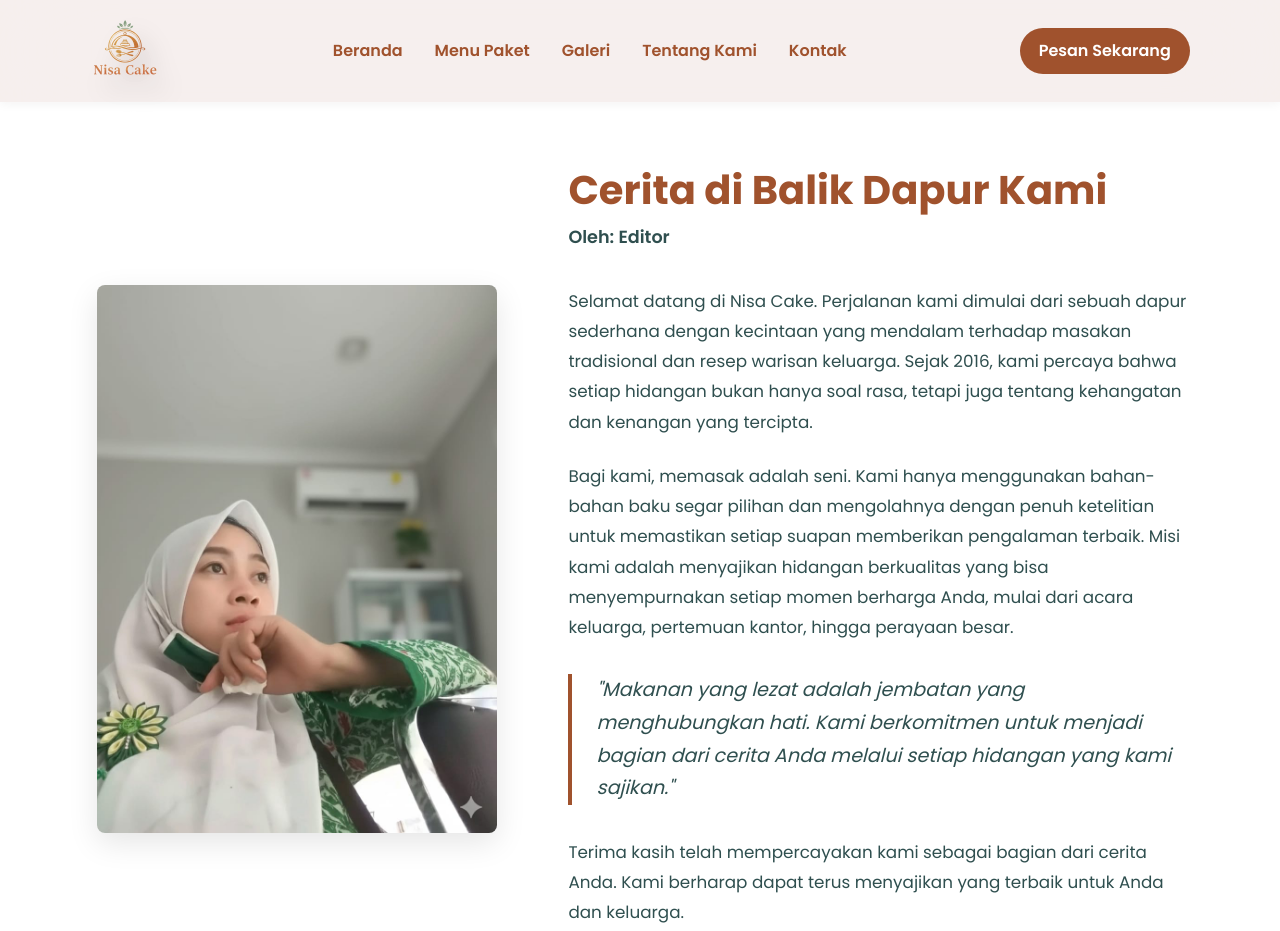
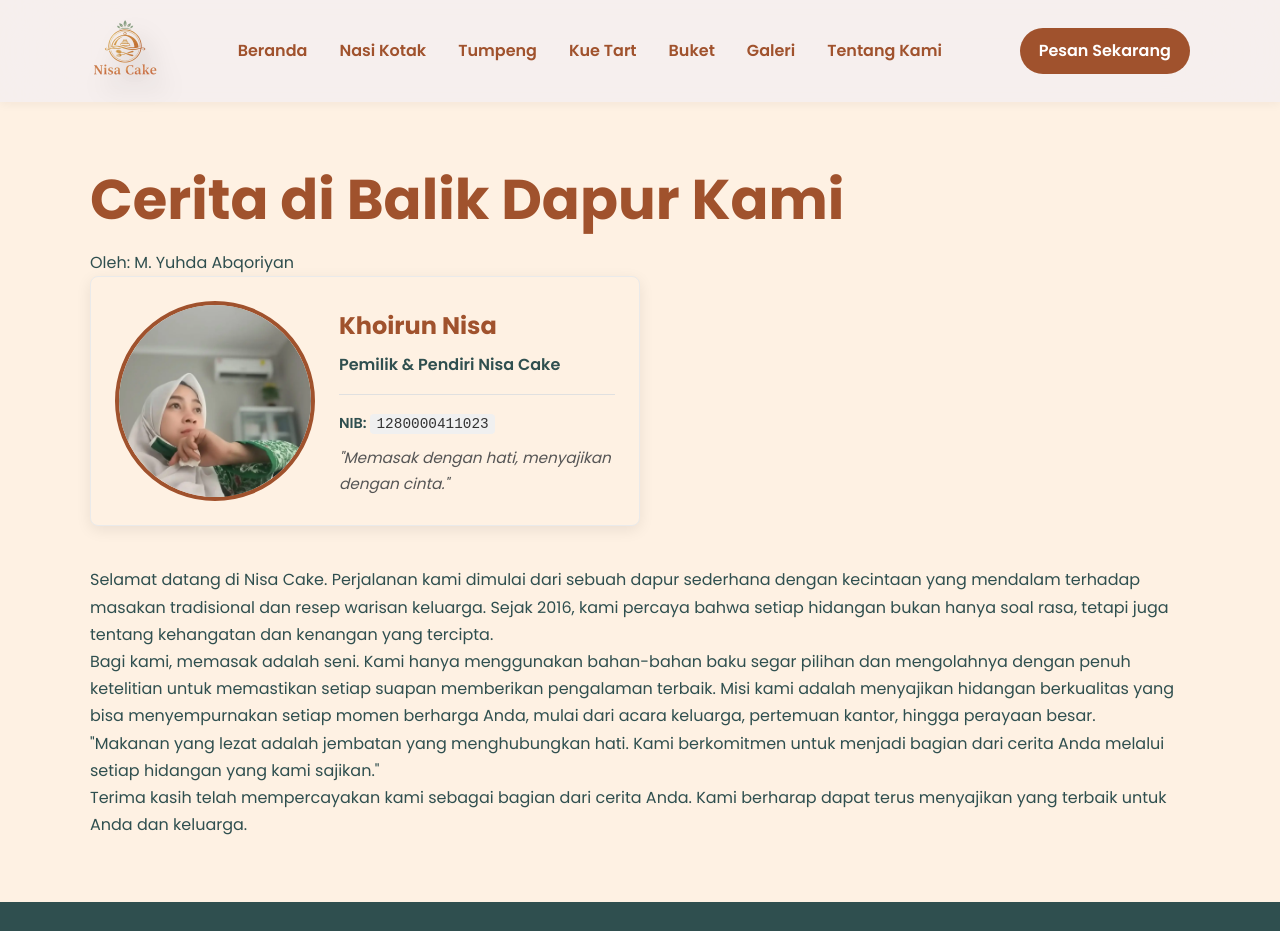
Before and after one commit to yuhdaq-noob/nisa-cake-website, a plain HTML site: page about.html in a window 1280 px wide. Shown: the top 931 px of the page. Drawn offline with Linux system fonts and the light colour scheme.

Commit message:
menambahkan beberapa kerangka halaman

```diff
--- a/about.html
+++ b/about.html
@@ -3,12 +3,10 @@
   <head>
     <meta charset="UTF-8" />
     <meta name="viewport" content="width=device-width, initial-scale=1.0" />
-    <title>Tentang Kami - Nisa Cake</title>
-
-    <meta
-      name="description"
-      content="[Deskripsi singkat tentang bisnis katering Anda, maks 160 karakter]"
-    />
+    <title>Nisa Cake - Solusi Katering Terbaik</title>
+    <link rel="icon" href="images/favicon.webp" type="image/webp">
+    <link rel="apple-touch-icon" href="images/favicon.webp">
+    <meta name="description" content="Mengenal lebih dekat Nisa Cake & Katering..." />
 
     <link rel="stylesheet" href="styles/style.css" />
 
@@ -23,24 +21,26 @@
     <header id="main-header">
       <div class="container">
         <a href="index.html" class="logo">
-          <img src="images/logo.png" alt="Logo Katering Anda" />
+          <img src="images/logo.webp" alt="Logo Katering Anda" />
         </a>
         <nav class="main-nav" id="main-nav">
           <ul>
             <li><a href="index.html">Beranda</a></li>
-            <li><a href="halaman-menu.html">Menu Paket</a></li>
+            <li><a href="halaman-nasi-kotak.html">Nasi Kotak</a></li>
+            <li><a href="halaman-tumpeng.html">Tumpeng</a></li>
+            <li><a href="halaman-kue-tart.html">Kue Tart</a></li>
+            <li><a href="halaman-buket.html">Buket</a></li>
             <li><a href="halaman-galeri.html">Galeri</a></li>
             <li><a href="about.html">Tentang Kami</a></li>
-            <li><a href="#kontak">Kontak</a></li>
           </ul>
         </nav>
         <div class="header-cta">
-          <a
-            href="https://wa.me/6281234567890"
-            target="_blank"
-            class="cta-button-header"
-            >Pesan Sekarang</a
-          >
+        <a
+        href="https://wa.me/6285604081171?text=Halo,%20saya%20mengunjungi%20website%20Nisa%20Cake%20dan%20ingin%20bertanya%20tentang%20layanan%20katering%20untuk%20acara%20saya.%20Mohon%20informasinya."
+        target="_blank"
+        class="cta-button-header">
+        Pesan Sekarang</a>
+
           <button class="hamburger-menu" aria-label="Buka menu">
             <span></span>
             <span></span>
@@ -55,13 +55,26 @@
             <div class="container">
                 <div class="profile-layout">
 
-                    <div class="profile-image-container">
-                        <img src="images/profil.jpg" alt="Foto pemilik Nisa Cake & Katering">
-                    </div>
+                  <h1 class="profile-title">Cerita di Balik Dapur Kami</h1>
+                  <p class="profile-subtitle">Oleh: M. Yuhda Abqoriyan</p>
+
+                  <div class="profile-card">
+                      <div class="card-photo">
+                          <img src="images/profil.webp" alt="Khoirun Nisa">
+                      </div>
+                      <div class="card-info">
+                          <h4>Khoirun Nisa</h4>
+                          <p class="card-title">Pemilik & Pendiri Nisa Cake</p>
+                          <hr class="card-divider">
+                          <p class="card-id">
+                              <span>NIB:</span>
+                              <code>1280000411023</code>
+                          </p>
+                          <p class="card-motto">"Memasak dengan hati, menyajikan dengan cinta."</p>
+                      </div>
+                  </div>
 
                     <div class="profile-text-container">
-                        <h1 class="profile-title">Cerita di Balik Dapur Kami</h1>
-                        <p class="profile-subtitle">Oleh: Editor</p>
 
                         <p>Selamat datang di Nisa Cake. Perjalanan kami dimulai dari sebuah dapur sederhana dengan kecintaan yang mendalam terhadap masakan tradisional dan resep warisan keluarga. Sejak 2016, kami percaya bahwa setiap hidangan bukan hanya soal rasa, tetapi juga tentang kehangatan dan kenangan yang tercipta.</p>
 
--- a/styles/style.css
+++ b/styles/style.css
@@ -171,7 +171,6 @@ section {
 }
 
 .cta-button-header {
-  display: none; /* Sembunyikan tombol di mobile */
   background-color: var(--primary-color);
   color: white;
   padding: 0.6rem 1.2rem;
@@ -296,8 +295,11 @@ section {
    -------------------------------------------------- */
 #hero {
   background-image: linear-gradient(rgba(0, 0, 0, 0.5), rgba(0, 0, 0, 0.5)),
-    url("../images/hero-background.jpg"); /* Ganti 'hero-background.jpg' */
-  background-size: cover;
+    url("../images/logo.webp");
+  background-size: contain; /* Ganti dari 'cover' */
+  background-repeat: no-repeat; /* Tambahkan ini agar gambar tidak berulang */
+  /* ------------------------ */
+
   background-position: center;
   color: white;
   text-align: center;
@@ -442,14 +444,17 @@ footer {
   background-color: var(--secondary-color);
   color: #f0f0f0;
   padding: 3rem 0;
+  font-size: 1.1rem;
 }
 
 footer a {
   color: #f0f0f0;
+  text-decoration: none;
 }
 
 footer a:hover {
   color: var(--accent-color);
+  text-decoration: underline;
 }
 
 .footer-content {
@@ -457,11 +462,13 @@ footer a:hover {
   flex-direction: column;
   gap: 2rem;
   text-align: center;
+  align-items: center;
 }
 
 .footer-section h3 {
   color: var(--accent-color);
   margin-bottom: 1rem;
+  font-weight: 700;
 }
 
 .footer-section a {
@@ -474,6 +481,7 @@ footer a:hover {
   margin-top: 3rem;
   padding-top: 1rem;
   border-top: 1px solid #4a7c7c;
+  font-size: 1.1rem;
 }
 
 /* ==========================================================================
@@ -596,67 +604,88 @@ footer a:hover {
    8. Halaman Profil
    ========================================================================== */
 
-#profile-page {
-    padding: 4rem 0;
-    background-color: var(--surface-color); /* Latar belakang putih bersih */
+.profile-card {
+    display: flex;
+    align-items: center;
+    background-color: var(--background-color); /* Warna krem yang lembut */
+    border-radius: var(--border-radius);
+    padding: 1.5rem;
+    margin-bottom: 2.5rem; /* Jarak dengan paragraf di bawahnya */
+    box-shadow: 0 4px 15px rgba(0,0,0,0.08);
+    border: 1px solid #EAEAEA;
+    max-width: 550px; /* Batasi lebar kartu agar tidak terlalu besar */
 }
 
-.profile-layout {
-    display: grid;
-    grid-template-columns: 1fr; /* 1 kolom di mobile */
-    align-items: center;
-    gap: 3rem;
+.card-photo {
+    flex-shrink: 0; /* Mencegah gambar menyusut */
+    margin-right: 1.5rem;
 }
 
-.profile-image-container {
-    max-width: 400px; /* Batasi lebar gambar agar tidak terlalu besar */
-    margin: 0 auto; /* Pusatkan gambar di mobile */
-    border-radius: var(--border-radius);
-    box-shadow: 0 10px 30px rgba(0, 0, 0, 0.1);
-    overflow: hidden; /* Pastikan gambar tetap di dalam border-radius */
+.card-photo img {
+    width: 200px; /* Ukuran foto */
+    height: 200px;
+    object-fit: cover;
+    border-radius: 50%; /* Membuat foto menjadi lingkaran */
+    border: 4px solid var(--primary-color); /* Bingkai dengan warna utama */
 }
 
-.profile-image-container img {
-    width: 100%;
-    height: 100%;
-    object-fit: cover;
+.card-info {
+    flex-grow: 1;
 }
 
-.profile-text-container .profile-title {
-    font-size: 2.5rem;
-    font-weight: 700;
+.card-info h4 {
+    margin: 0 0 0.25rem 0;
+    font-size: 1.5rem;
     color: var(--primary-color);
-    line-height: 1.2;
-    margin-bottom: 0.5rem;
 }
 
-.profile-text-container .profile-subtitle {
-    font-size: 1.1rem;
+.card-info .card-title {
+    margin: 0;
     font-weight: 600;
-    color: var(--secondary-color);
-    margin-bottom: 2rem;
-}
-
-.profile-text-container p {
-    margin-bottom: 1.5rem;
-    line-height: 1.8; /* Jarak antar baris lebih besar agar nyaman dibaca */
-    font-size: 1.05rem;
-}
-
-.profile-text-container blockquote {
-    margin: 2rem 0;
-    padding-left: 1.5rem;
-    border-left: 4px solid var(--primary-color);
-    font-style: italic;
-    font-size: 1.2rem;
     color: var(--secondary-color);
 }
 
-/* Responsivitas untuk tampilan Desktop */
-@media (min-width: 992px) {
-    .profile-layout {
-        /* Dua kolom di desktop, gambar 40% dan teks 60% */
-        grid-template-columns: 2fr 3fr;
-        gap: 4rem; /* Jarak lebih besar di desktop */
+.card-divider {
+    border: 0;
+    height: 1px;
+    background-color: #E0E0E0;
+    margin: 1rem 0;
+}
+
+.card-info .card-id {
+    margin: 0 0 0.5rem 0;
+    font-size: 0.9rem;
+}
+
+.card-info .card-id span {
+    font-weight: 600;
+    color: var(--secondary-color);
+}
+
+.card-info .card-id code {
+    font-family: 'Courier New', Courier, monospace;
+    background-color: #f0f0f0;
+    padding: 2px 6px;
+    border-radius: 4px;
+    color: #333;
+}
+
+.card-info .card-motto {
+    margin: 0;
+    font-style: italic;
+    font-size: 0.95rem;
+    color: #555;
+}
+
+
+/* Responsivitas untuk kartu nama di mobile */
+@media (max-width: 576px) {
+    .profile-card {
+        flex-direction: column; /* Ubah jadi vertikal */
+        text-align: center;
+    }
+    .card-photo {
+        margin-right: 0;
+        margin-bottom: 1rem;
     }
 }
```
Also changed, not shown: index.html (+17 -15 lines), catatan.txt (added), halaman-buket.html (added), halaman-kue-tart.html (added), halaman-nasi-kotak.html (added), halaman-tumpeng.html (added), images/favicon.webp (added), images/logo.png (deleted), images/logo.webp (added), images/profil.jpg (deleted), images/profil.webp (added), kue-tart.html (deleted), nasi-kotak.html (deleted), tumpeng.html (deleted).
